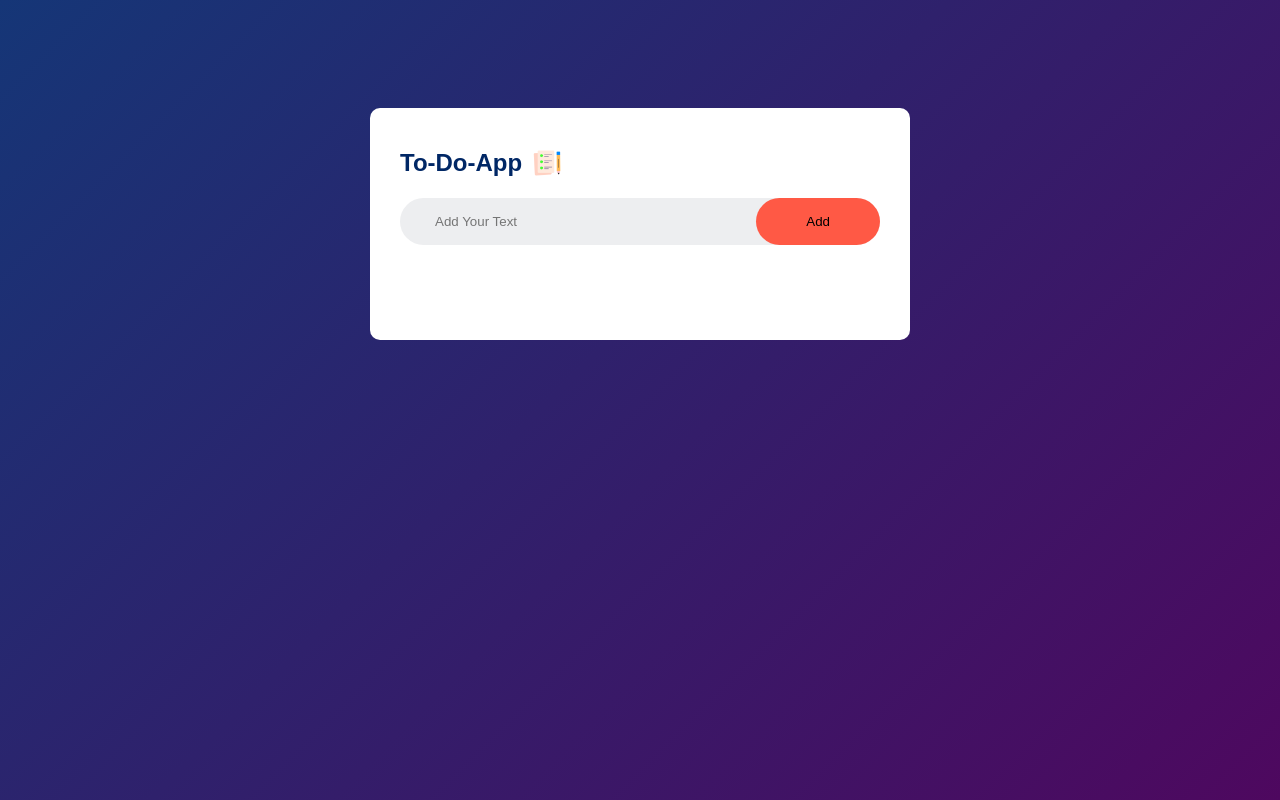
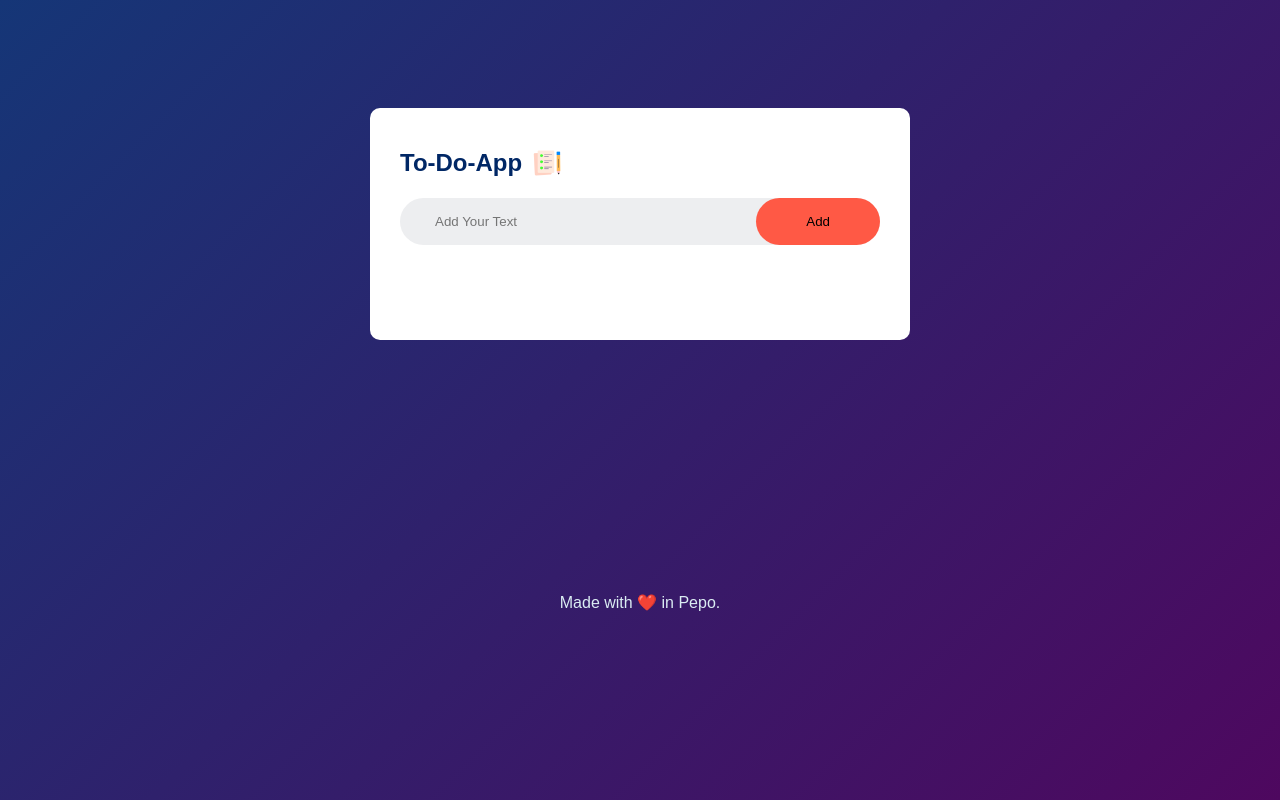
Before and after one commit to Pepo946/CodeAlpha_To_Do_List, a plain HTML site: page index.html in a window 1280 px wide. Drawn offline with Linux system fonts and the light colour scheme.

Commit message:
/commit
adding some changes and adding Readme for the project

```diff
--- a/index.html
+++ b/index.html
@@ -14,8 +14,13 @@
           <input type="text" id="input-box" placeholder="Add Your Text" />
           <button onclick="addTask()">Add</button>
         </div>
-        <ul id="list-container"></ul>
+        <ul id="list-container">
+
+        </ul>
       </div>
+      <footer>
+        Made with ❤️ in Pepo.
+      </footer>
     </div>
     <script src="Logic.js"></script>
   </body>
--- a/style.css
+++ b/style.css
@@ -97,3 +97,8 @@ ul li span {
 ul li span:hover {
   background: #edeef0;
 }
+footer {
+  color: #DBEDF3;
+  text-align: center;
+  margin-top: 20%;
+}
```
Also changed, not shown: images/Screenshot 2024-03-17 104206.png (added), images/Screenshot 2024-03-17 105028gggggggggg.png (added), 1 other file.
